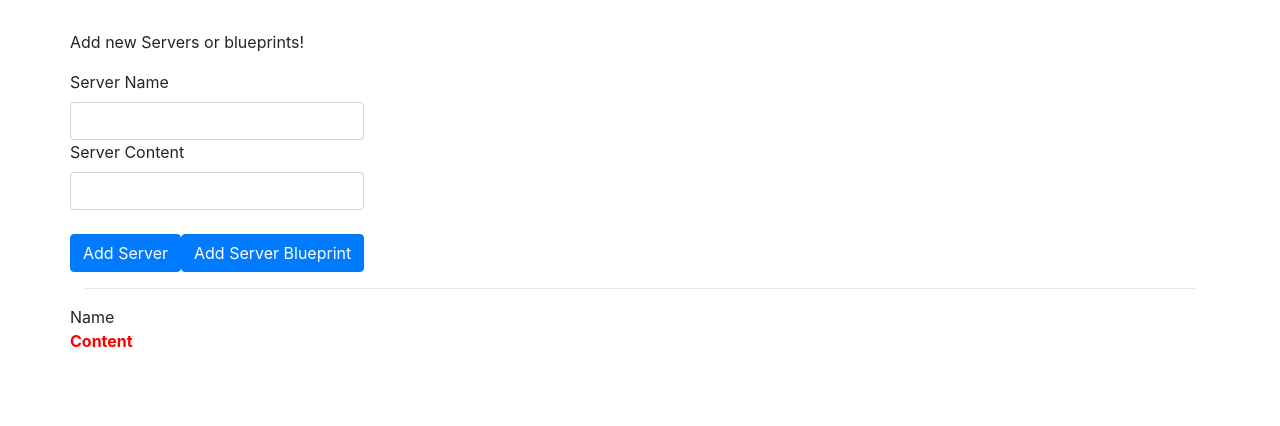
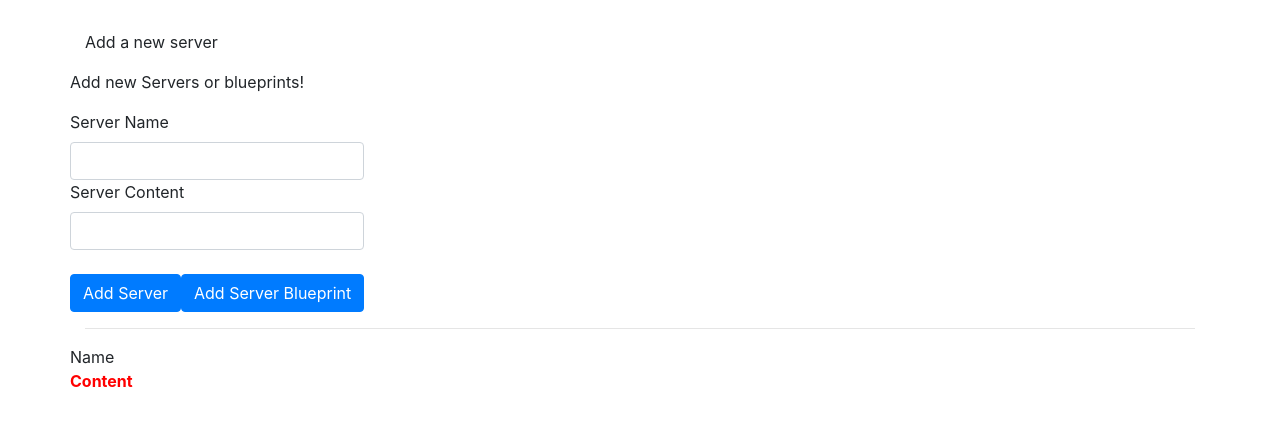
Before and after one commit to klaimir/angular-essentials, an Angular app: page / in a window 1280 px wide. Shown: the top 426 px of the page. Built offline with nearby package versions, Linux system fonts and the light colour scheme.

Commit message:
Understanding View Encapsulation

```diff
--- a/src/app/app.component.css
+++ b/src/app/app.component.css
@@ -1,7 +1,3 @@
 .container {
   margin-top: 30px;
 }
-
-p {
-  color: blue;
-}
--- a/src/app/app.component.html
+++ b/src/app/app.component.html
@@ -1,4 +1,5 @@
 <div class="container">
+  <p>Add a new server</p>
   <app-cockpit (serverCreated)="onServerAdded($event)" (bpCreated)="onBlueprintAdded($event)"></app-cockpit>
   <hr>
   <div class="row">
--- a/src/app/server-element/server-element.component.css
+++ b/src/app/server-element/server-element.component.css
@@ -0,0 +1,3 @@
+p {
+  color: blue;
+}
--- a/src/styles.css
+++ b/src/styles.css
@@ -1 +1,6 @@
 /* You can add global styles to this file, and also import other style files */
+/*
+p {
+  color: blue;
+}
+*/
```
Also changed, not shown: 1 other file (tests, documents, lock files or other folders).
